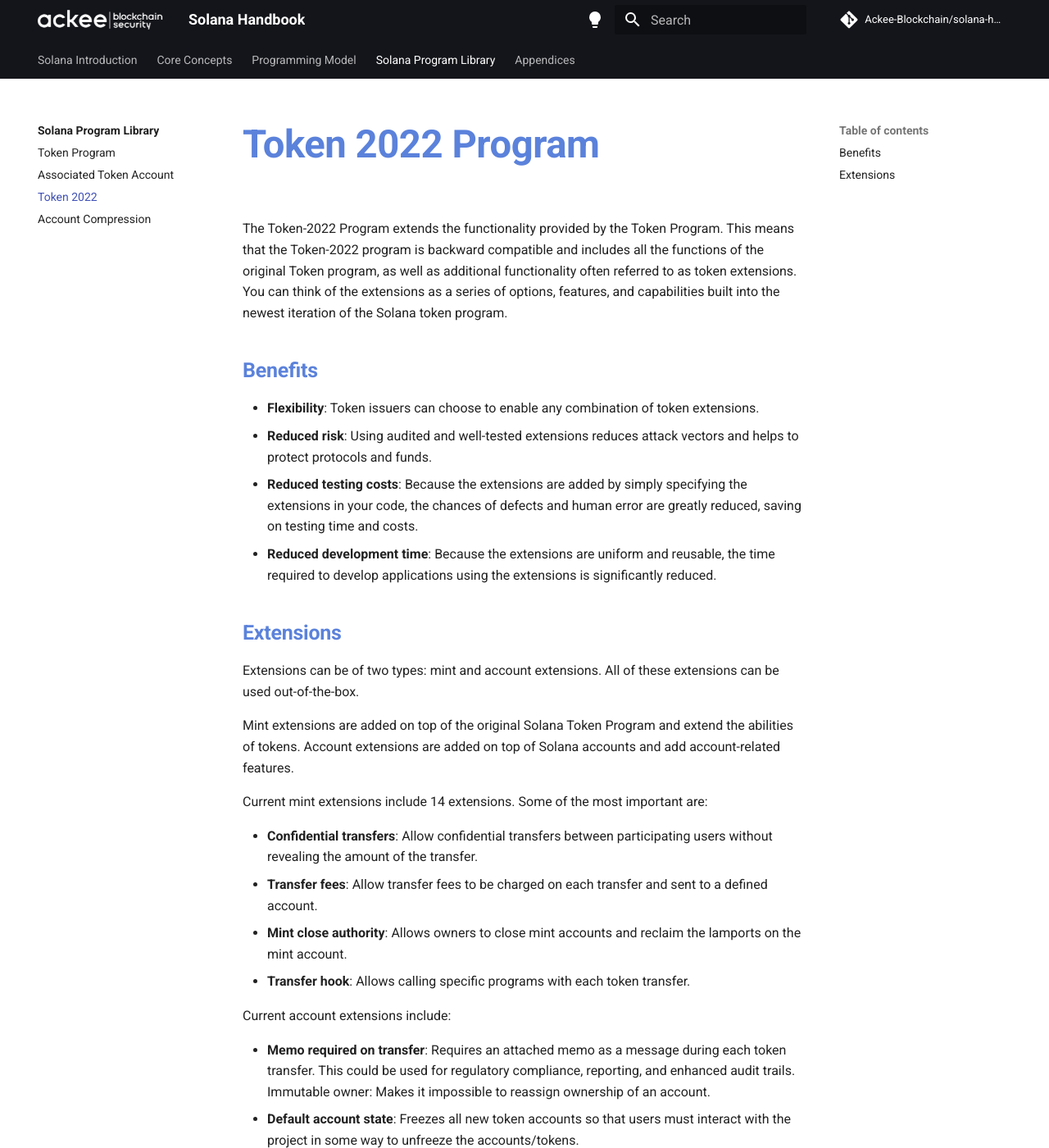
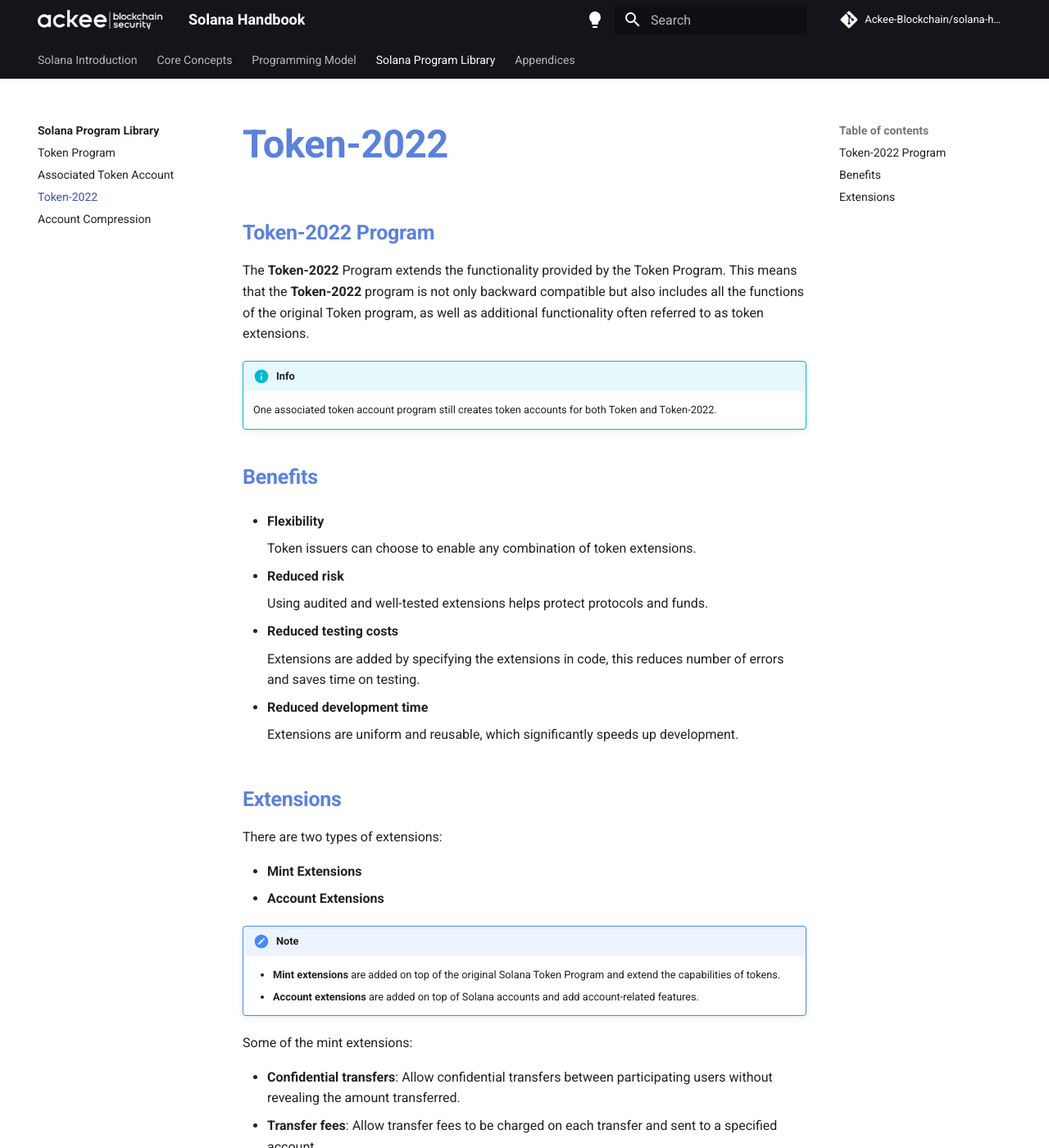
Before and after one commit to vmpyre/solana-handbook, an MkDocs documentation site: the page built from docs/handbook/chapter4/token-2022.md, in a window 1280 px wide and 1400 px high. Shown: the whole window at 82% size. Built offline with MkDocs 1.6.1 and Material for MkDocs 9.7.7, drawn with Linux system fonts in a browser that asks for light colours; comment, search, counter and statistics services are not loaded; some of the changed text lies outside the part shown.

Commit message:
update token-2022

```diff
--- a/docs/handbook/chapter4/token-2022.md
+++ b/docs/handbook/chapter4/token-2022.md
@@ -1,32 +1,56 @@
-# Token 2022 Program
+## Token-2022 Program
 
-The Token-2022 Program extends the functionality provided by the Token Program. This means that the Token-2022 program is backward compatible and includes all the functions of the original Token program, as well as additional functionality often referred to as token extensions. You can think of the extensions as a series of options, features, and capabilities built into the newest iteration of the Solana token program.
+The **Token-2022** Program extends the functionality provided by the Token Program. This means that the **Token-2022** program is not only backward compatible but also includes all the functions of the original Token program, as well as additional functionality often referred to as token extensions.
+
+!!! info
+
+    One associated token account program still creates token accounts for both Token and Token-2022.
 
 ## Benefits
 
-- **Flexibility**: Token issuers can choose to enable any combination of token extensions.
-- **Reduced risk**: Using audited and well-tested extensions reduces attack vectors and helps to protect protocols and funds.
-- **Reduced testing costs**: Because the extensions are added by simply specifying the extensions in your code, the chances of defects and human error are greatly reduced, saving on testing time and costs.
-- **Reduced development time**: Because the extensions are uniform and reusable, the time required to develop applications using the extensions is significantly reduced.
+- **Flexibility**
+
+    Token issuers can choose to enable any combination of token extensions.
+
+- **Reduced risk**
+
+    Using audited and well-tested extensions helps protect protocols and funds.
+
+- **Reduced testing costs**
+
+    Extensions are added by specifying the extensions in code, this reduces number of errors and saves time on testing.
+
+- **Reduced development time**
+
+    Extensions are uniform and reusable, which significantly speeds up development.
 
 
 ## Extensions
 
-Extensions can be of two types: mint and account extensions. All of these extensions can be used out-of-the-box.
+There are two types of extensions:
 
-Mint extensions are added on top of the original Solana Token Program and extend the abilities of tokens. Account extensions are added on top of Solana accounts and add account-related features.
+- **Mint Extensions**
+- **Account Extensions**
 
-Current mint extensions include 14 extensions. Some of the most important are:
+!!! note
 
-- **Confidential transfers**: Allow confidential transfers between participating users without revealing the amount of the transfer.
-- **Transfer fees**: Allow transfer fees to be charged on each transfer and sent to a defined account.
-- **Mint close authority**: Allows owners to close mint accounts and reclaim the lamports on the mint account.
+    - **Mint extensions** are added on top of the original Solana Token Program and extend the capabilities of tokens.
+    - **Account extensions** are added on top of Solana accounts and add account-related features.
+
+Some of the mint extensions:
+
+- **Confidential transfers**: Allow confidential transfers between participating users without revealing the amount transferred.
+- **Transfer fees**: Allow transfer fees to be charged on each transfer and sent to a specified account.
+- **Mint close authority**: Allows owners to close mint accounts and reclaim the lamports.
 - **Transfer hook**: Allows calling specific programs with each token transfer.
 
-Current account extensions include:
+Account extensions  include:
 
-- **Memo required on transfer**: Requires an attached memo as a message during each token transfer. This could be used for regulatory compliance, reporting, and enhanced audit trails. Immutable owner: Makes it impossible to reassign ownership of an account.
+- **Memo required on transfer**: Requires an attached memo as a message during each token transfer.
+- **Immutable owner**: Makes it impossible to reassign ownership of an account.
 - **Default account state**: Freezes all new token accounts so that users must interact with the project in some way to unfreeze the accounts/tokens.
 - **CPI guard**: Restricts how other programs can interact with your token by prohibiting certain actions inside cross-program invocations.
-- **Reallocate**: Some extensions can be enabled after account creation. Reallocate allows owners in this situation to reallocate their token account to create room for more extensions.
-For a complete explanation and guide about the Token 2022 Program and its extensions see.
+
+!!! note
+
+    You can find a list of Token-2022 extensions in the [documentation](https://spl.solana.com/token-2022#extensions).
--- a/mkdocs.yml
+++ b/mkdocs.yml
@@ -38,7 +38,7 @@ nav:
       - handbook/chapter4/index.md
       - Token Program: handbook/chapter4/token-program.md
       - Associated Token Account: handbook/chapter4/associated-token-account.md
-      - Token 2022: handbook/chapter4/token-2022.md
+      - Token-2022: handbook/chapter4/token-2022.md
       - Account Compression: handbook/chapter4/account-compression-program.md
   - Appendices:
     - handbook/appendices/index.md
```
